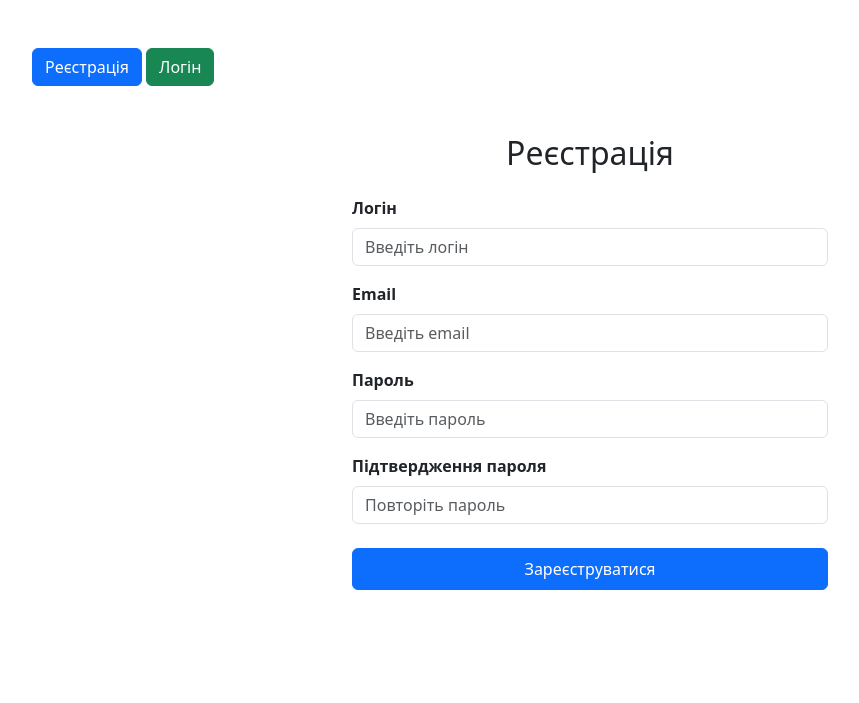
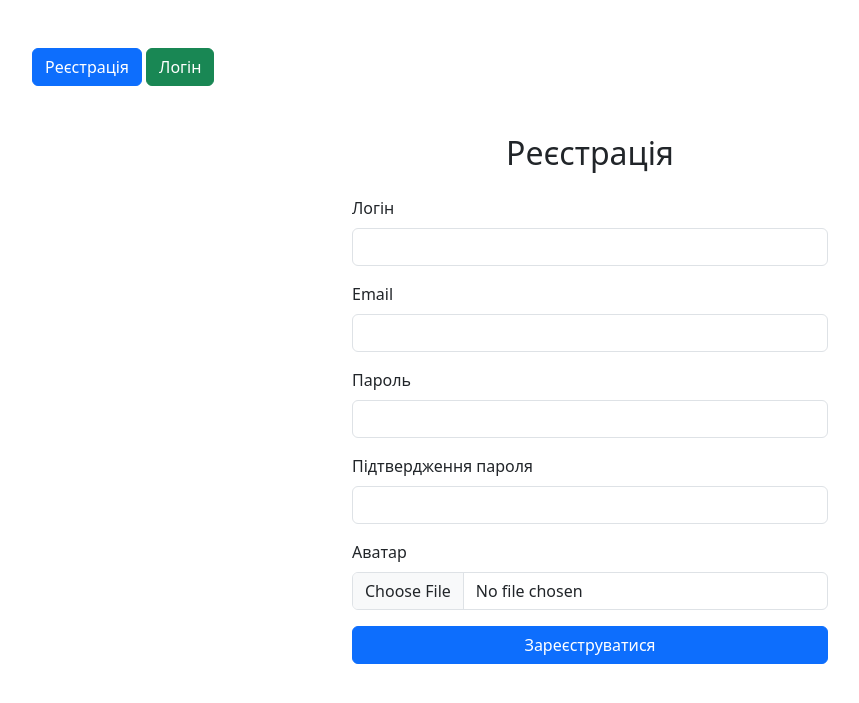
Before and after one commit to DudokVitaliy/Python_Django, a Django app: template users/templates/users/register.html in a window 1280 px wide. Shown: the top 703 px of the page, without its empty margins (50-909 px from the left). Run offline with Django 5.2, Linux system fonts and the light colour scheme; the template is opened without the code that fills it, so the values that code supplies are empty.

Commit message:
RegisterSwagger

```diff
--- a/mysite/settings.py
+++ b/mysite/settings.py
@@ -12,6 +12,7 @@ https://docs.djangoproject.com/en/6.0/ref/settings/
 """
 
 from pathlib import Path
+import os
 
 # Build paths inside the project like this: BASE_DIR / 'subdir'.
 BASE_DIR = Path(__file__).resolve().parent.parent
@@ -38,6 +39,7 @@ INSTALLED_APPS = [
     'django.contrib.sessions',
     'django.contrib.messages',
     'django.contrib.staticfiles',
+    'drf_yasg',
     'users',
     'widget_tweaks',
     'rest_framework',
@@ -123,9 +125,10 @@ STATICFILES_DIRS = [
     str(BASE_DIR / 'static'),
 ]
 MEDIA_URL = '/media/'
-MEDIA_ROOT = BASE_DIR / 'media'
+MEDIA_ROOT = os.path.join(BASE_DIR, 'media')
 EMAIL_BACKEND = 'django.core.mail.backends.console.EmailBackend'
 DEFAULT_FROM_EMAIL = 'noreply@example.com'
 LOGIN_URL = 'login'
 LOGIN_REDIRECT_URL = 'category_list'
 LOGOUT_REDIRECT_URL = 'login'
+AUTH_USER_MODEL = 'users.User'
--- a/users/forms.py
+++ b/users/forms.py
@@ -1,7 +1,7 @@
 from .models import Category
 from django.contrib.auth.forms import AuthenticationForm
 from django import forms
-from django.contrib.auth.models import User
+from .models import User
 from django.contrib.auth.forms import UserCreationForm
 
 class CategoryForm(forms.ModelForm):
@@ -24,7 +24,7 @@ class UserRegisterForm(UserCreationForm):
 
     class Meta:
         model = User
-        fields = ['username', 'email', 'password1', 'password2']
+        fields = ['username', 'email', 'password1', 'password2', 'avatar']
 
 class CustomUserCreationForm(UserCreationForm):
     email = forms.EmailField(widget=forms.EmailInput(attrs={'class': 'form-control'}))
--- a/users/models.py
+++ b/users/models.py
@@ -1,5 +1,8 @@
+from django.contrib.auth.models import AbstractUser
 from django.db import models
 
+class User(AbstractUser):
+    avatar = models.ImageField(upload_to='avatars/', null=True, blank=True)
 class Category(models.Model):
     name = models.CharField(max_length=100)
     description = models.TextField()
--- a/users/templates/users/register.html
+++ b/users/templates/users/register.html
@@ -6,38 +6,40 @@
 <div class="container mt-5" style="max-width: 500px;">
     <h2 class="mb-4 text-center">Реєстрація</h2>
 
-    <div id="success-msg" class="alert alert-success alert-dismissible fade show" role="alert" style="display:none;">
+    <div id="success-msg" class="alert alert-success" style="display:none;">
         Користувач успішно зареєстрований!
-        <button type="button" class="btn-close" data-bs-dismiss="alert" aria-label="Close"></button>
     </div>
 
-    <div id="error-msg" class="alert alert-danger alert-dismissible fade show" role="alert" style="display:none;">
-        Помилка при реєстрації.
-        <button type="button" class="btn-close" data-bs-dismiss="alert" aria-label="Close"></button>
-    </div>
+    <div id="error-msg" class="alert alert-danger" style="display:none;"></div>
 
-    <form id="registerForm" class="needs-validation" novalidate>
+    <form id="registerForm" enctype="multipart/form-data">
+
         <div class="mb-3">
-            <label class="form-label fw-semibold">Логін</label>
-            <input type="text" name="username" class="form-control" placeholder="Введіть логін" required>
+            <label class="form-label">Логін</label>
+            <input type="text" name="username" class="form-control" required>
         </div>
 
         <div class="mb-3">
-            <label class="form-label fw-semibold">Email</label>
-            <input type="email" name="email" class="form-control" placeholder="Введіть email" required>
+            <label class="form-label">Email</label>
+            <input type="email" name="email" class="form-control" required>
         </div>
 
         <div class="mb-3">
-            <label class="form-label fw-semibold">Пароль</label>
-            <input type="password" name="password1" class="form-control" placeholder="Введіть пароль" required>
+            <label class="form-label">Пароль</label>
+            <input type="password" name="password1" class="form-control" required>
         </div>
 
         <div class="mb-3">
-            <label class="form-label fw-semibold">Підтвердження пароля</label>
-            <input type="password" name="password2" class="form-control" placeholder="Повторіть пароль" required>
+            <label class="form-label">Підтвердження пароля</label>
+            <input type="password" name="password2" class="form-control" required>
         </div>
 
-        <button type="submit" class="btn btn-primary w-100 py-2 mt-2">Зареєструватися</button>
+        <div class="mb-3">
+            <label class="form-label">Аватар</label>
+            <input type="file" name="avatar" class="form-control">
+        </div>
+
+        <button type="submit" class="btn btn-primary w-100">Зареєструватися</button>
     </form>
 </div>
 {% endblock %}
@@ -48,21 +50,25 @@ document.getElementById('registerForm').addEventListener('submit', async functio
     e.preventDefault();
 
     const form = e.target;
-    const data = {
-        username: form.username.value,
-        email: form.email.value,
-        password: form.password1.value,
-        password2: form.password2.value
-    };
+
+    const formData = new FormData();
+
+    formData.append('username', form.username.value);
+    formData.append('email', form.email.value);
+    formData.append('password', form.password1.value);
+
+    // файл
+    if (form.avatar.files.length > 0) {
+        formData.append('avatar', form.avatar.files[0]);
+    }
 
     try {
         const response = await fetch("{% url 'api_register' %}", {
             method: "POST",
             headers: {
-                "Content-Type": "application/json",
                 "X-CSRFToken": "{{ csrf_token }}"
             },
-            body: JSON.stringify(data)
+            body: formData
         });
 
         if (response.ok) {
```
Also changed, not shown: mysite/urls.py (+21 -0 lines), users/serializers.py (+9 -6 lines), users/views.py (+17 -12 lines), db.sqlite3, media/avatars/images.jfif (added), users/migrations/0001_initial.py, users/migrations/0002_category_image_category_is_active_and_more.py (deleted).
